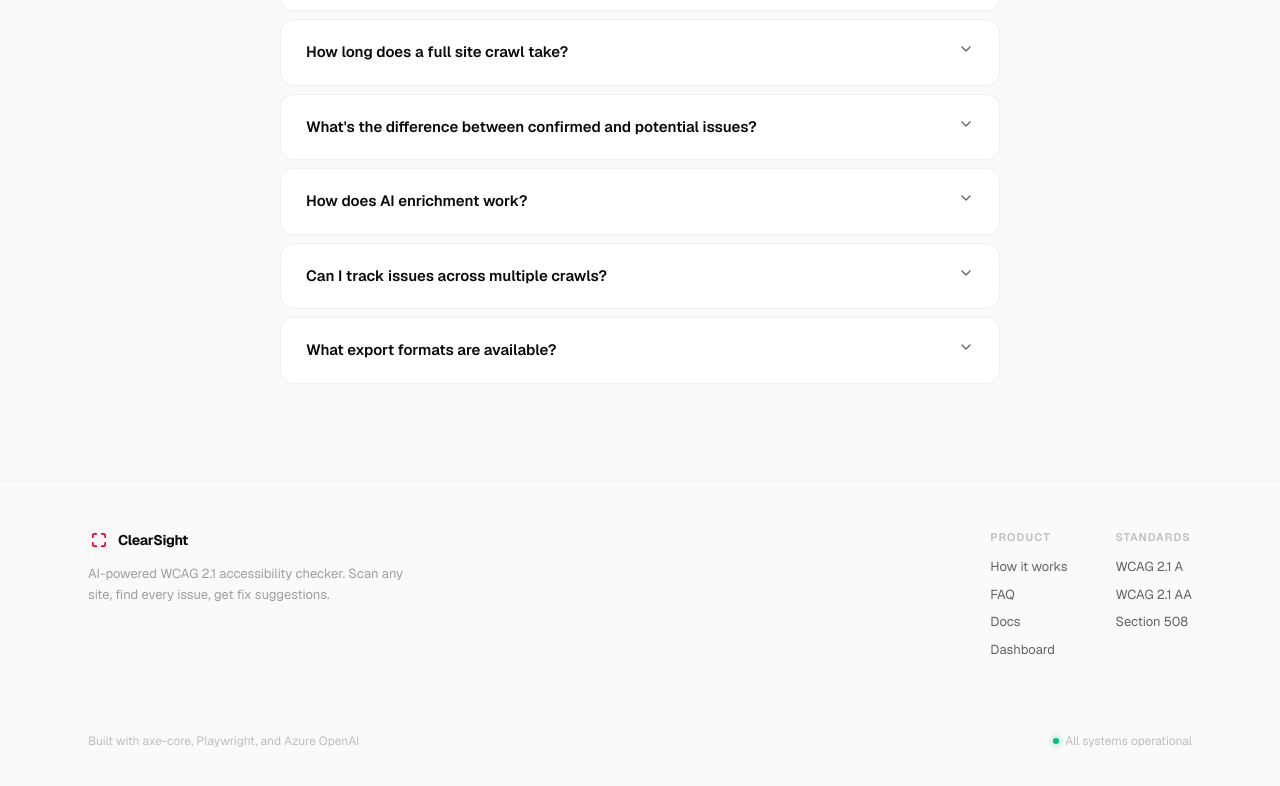
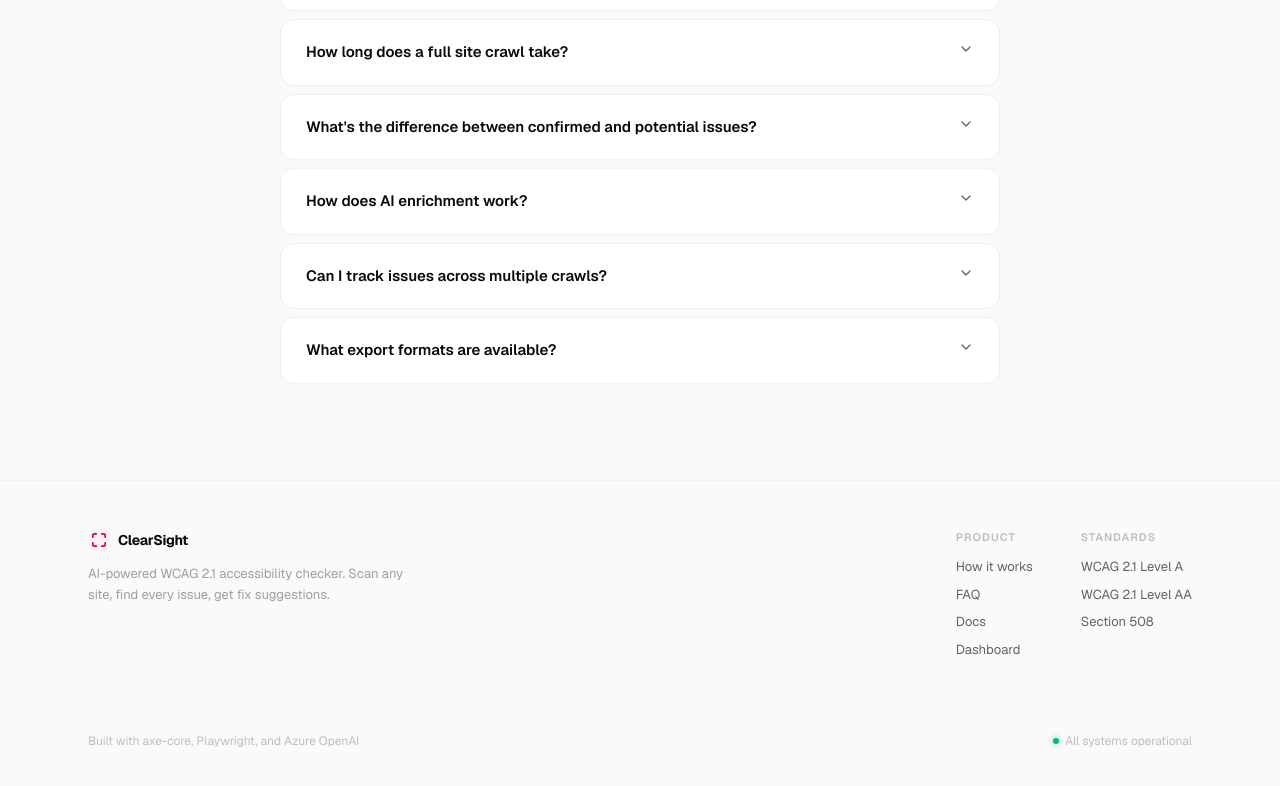
Before and after one commit to thepranaygupta/clearsight, a Next.js app: page / in a window 1280 px wide. Shown: the part 2665-3451 px from the top of the page. Built offline with nearby package versions, Linux system fonts and the light colour scheme.

Commit message:
fix: link footer standards to official W3C and Section 508 docs

```diff
--- a/src/components/landing/Footer.tsx
+++ b/src/components/landing/Footer.tsx
@@ -45,9 +45,9 @@ export function Footer() {
                 Standards
               </p>
               <div className="flex flex-col gap-2">
-                <span className="text-[13px] text-muted-foreground">WCAG 2.1 A</span>
-                <span className="text-[13px] text-muted-foreground">WCAG 2.1 AA</span>
-                <span className="text-[13px] text-muted-foreground">Section 508</span>
+                <a href="https://www.w3.org/TR/WCAG21/#conformance-level-a" target="_blank" rel="noopener noreferrer" className="text-[13px] text-muted-foreground transition-colors hover:text-foreground">WCAG 2.1 Level A</a>
+                <a href="https://www.w3.org/TR/WCAG21/#conformance-level-aa" target="_blank" rel="noopener noreferrer" className="text-[13px] text-muted-foreground transition-colors hover:text-foreground">WCAG 2.1 Level AA</a>
+                <a href="https://www.section508.gov/" target="_blank" rel="noopener noreferrer" className="text-[13px] text-muted-foreground transition-colors hover:text-foreground">Section 508</a>
               </div>
             </div>
           </div>
```
